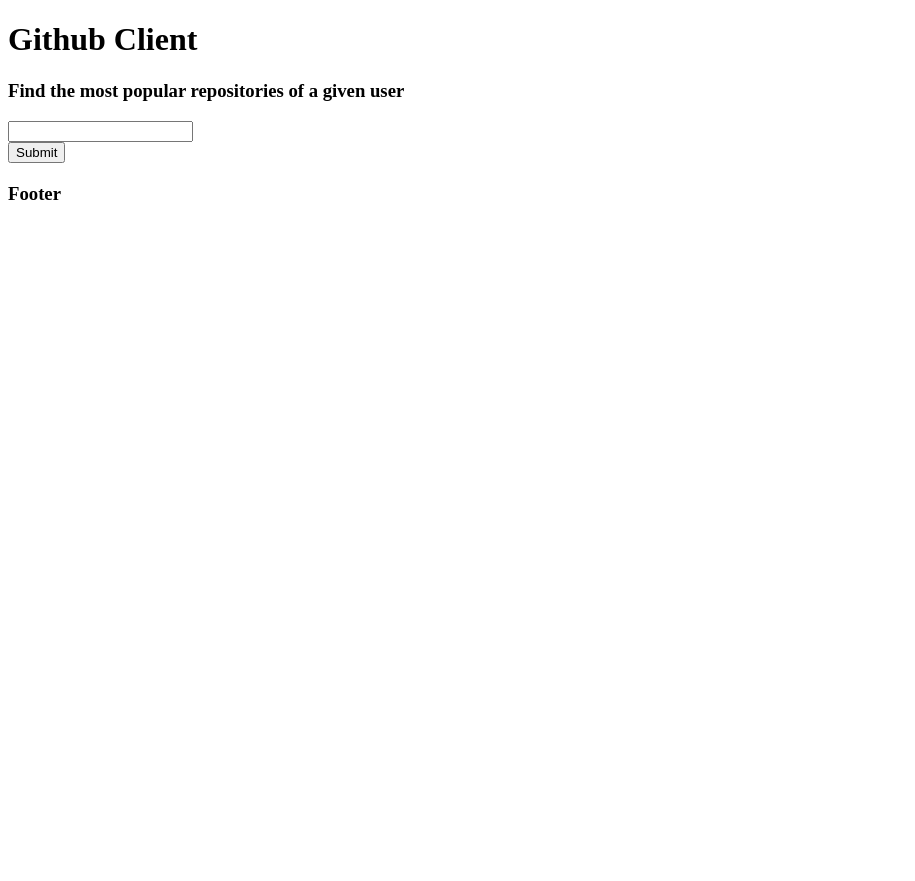
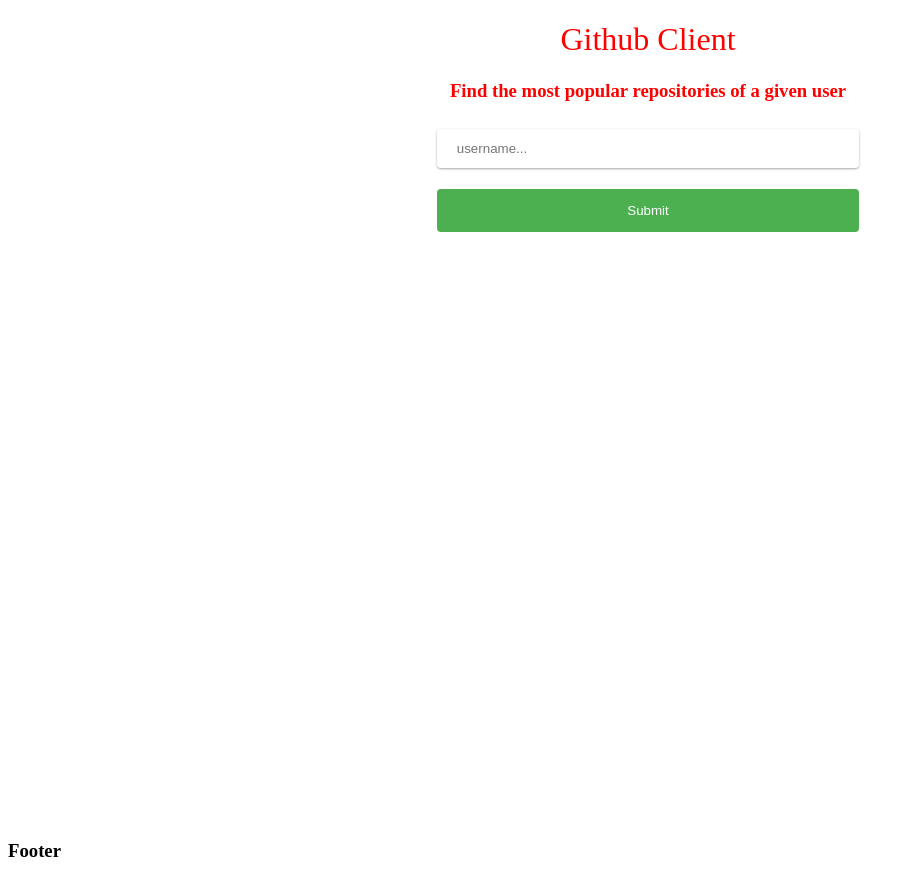
Before and after one commit to guilhermedeoliveira/github-client, a React (Create React App) app: page / in a window 1280 px wide. Shown: the whole page, without its empty margins (0-915 px from the left). Before the commit the page ends 800 px from the top, so only its background shows below. Built offline with nearby package versions, Linux system fonts and the light colour scheme.

Commit message:
Begin styling MainLanding screen

```diff
--- a/package.json
+++ b/package.json
@@ -10,7 +10,8 @@
     "react-router-dom": "^4.1.2",
     "redux": "^3.7.2",
     "redux-form": "^7.0.3",
-    "redux-thunk": "^2.2.0"
+    "redux-thunk": "^2.2.0",
+    "styled-components": "^2.1.2"
   },
   "devDependencies": {
     "chai": "^4.1.1",
--- a/src/components/landing/MainLanding.js
+++ b/src/components/landing/MainLanding.js
@@ -1,13 +1,39 @@
 import React from 'react';
+import styled from 'styled-components';
 
 import Search from './Search';
+
+const Wrapper = styled.div`
+	width: 100vw;
+	height: 100vh;
+	text-align: center;
+`;
+
+const Title = styled.h1`
+	color: red;
+	font-weight: 300;
+`;
+
+const SubTitle = styled.h3`color: red;`;
+
+const Card = styled.div`
+	background: #fff;
+	border-radius: 2px;
+	display: inline-block;
+	height: 300px;
+	margin: 1rem;
+	position: relative;
+	width: 300px;
+`;
 
 const MainLanding = () => {
 	return (
 		<div>
-			<h1>Github Client</h1>
-			<h3>Find the most popular repositories of a given user</h3>
-			<Search />
+			<Wrapper>
+				<Title>Github Client</Title>
+				<SubTitle>Find the most popular repositories of a given user</SubTitle>
+				<Search />
+			</Wrapper>
 		</div>
 	);
 };
--- a/src/components/landing/Search.js
+++ b/src/components/landing/Search.js
@@ -2,8 +2,52 @@
 import { connect } from 'react-redux';
 import { reduxForm, Field } from 'redux-form';
 import { withRouter } from 'react-router-dom';
+import styled from 'styled-components';
 
 import { fetchUser } from '../../actions';
+
+const Input = styled.input`
+	padding: 12px 20px;
+	margin: 8px 0;
+	display: inline-block;
+	border: none;
+	box-shadow: 0 1px 3px rgba(0, 0, 0, 0.12), 0 1px 2px rgba(0, 0, 0, 0.24);
+	transition: all 0.3s cubic-bezier(0.25, 0.8, 0.25, 1);
+	border-radius: 4px;
+	box-sizing: border-box;
+	width: 33%;
+
+	&:hover {
+		box-shadow: 0 3px 6px rgba(0, 0, 0, 0.16), 0 3px 6px rgba(0, 0, 0, 0.23);
+		transition: all 0.3s cubic-bezier(0.25, 0.8, 0.25, 1);
+	}
+
+	&:focus {
+		outline: none;
+	}
+`;
+
+const Error = styled.div`
+	color: red;
+	font-weight: 300;
+	margin: 5px;
+`;
+
+const Submit = styled.input`
+	width: 33%;
+	background-color: #4CAF50;
+	color: white;
+	padding: 14px 20px;
+	margin: 8px 0;
+	border: none;
+	border-radius: 4px;
+	cursor: pointer;
+}
+
+	&:hover {
+		background-color: #45a049;
+}
+`;
 
 export class Search extends Component {
 	renderField(field) {
@@ -11,10 +55,8 @@
 
 		return (
 			<div>
-				<input type="text" {...input} />
-				<div>
-					{touched && error}
-				</div>
+				<Input type="text" placeholder="username..." {...input} />
+				<Error>{touched && error}</Error>
 			</div>
 		);
 	}
@@ -37,8 +79,7 @@
 					type="text"
 					placeholder="Search user"
 				/>
-				<button type="submit">Submit</button>
-				<div style={{ marginTop: '20px' }} />
+				<Submit type="submit" value="Submit" />
 			</form>
 		);
 	}
```
